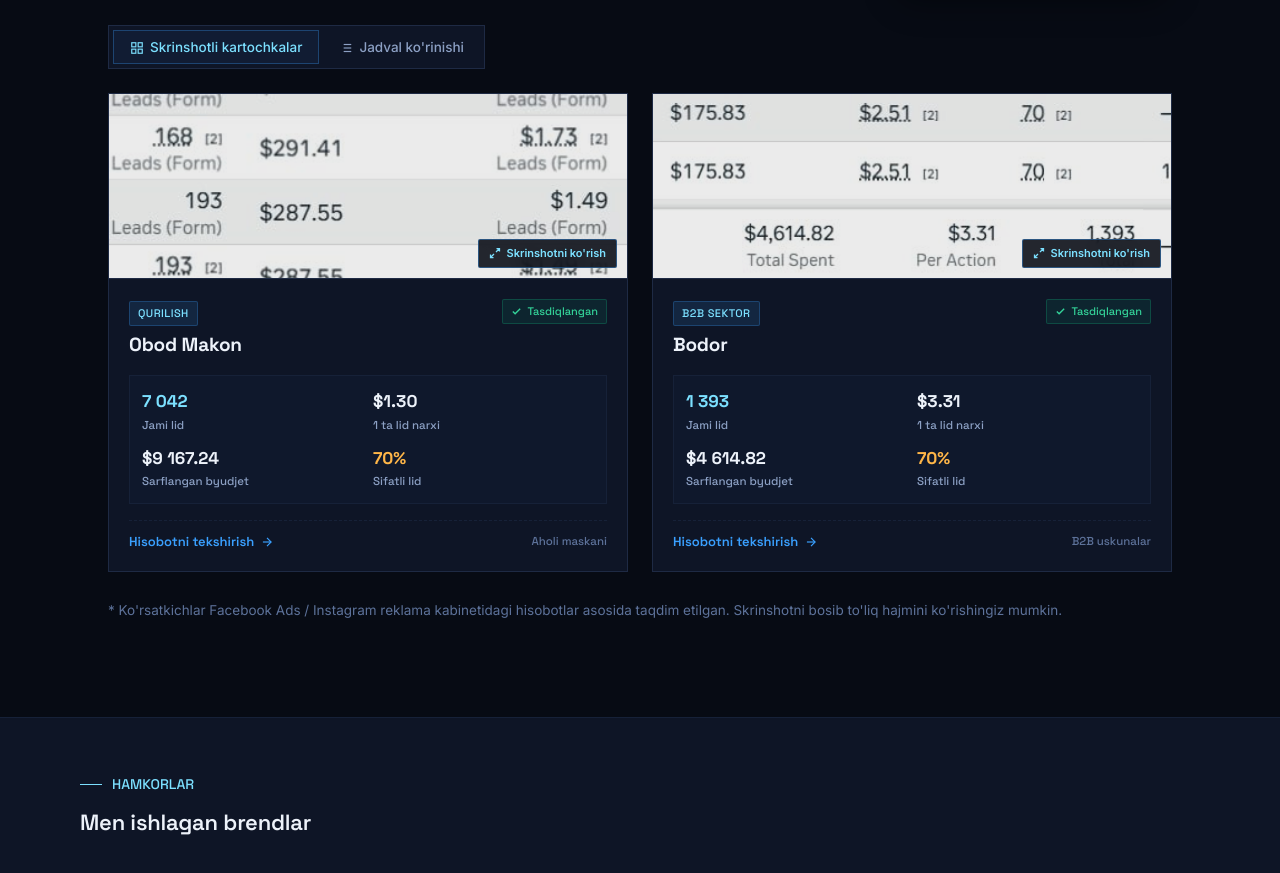
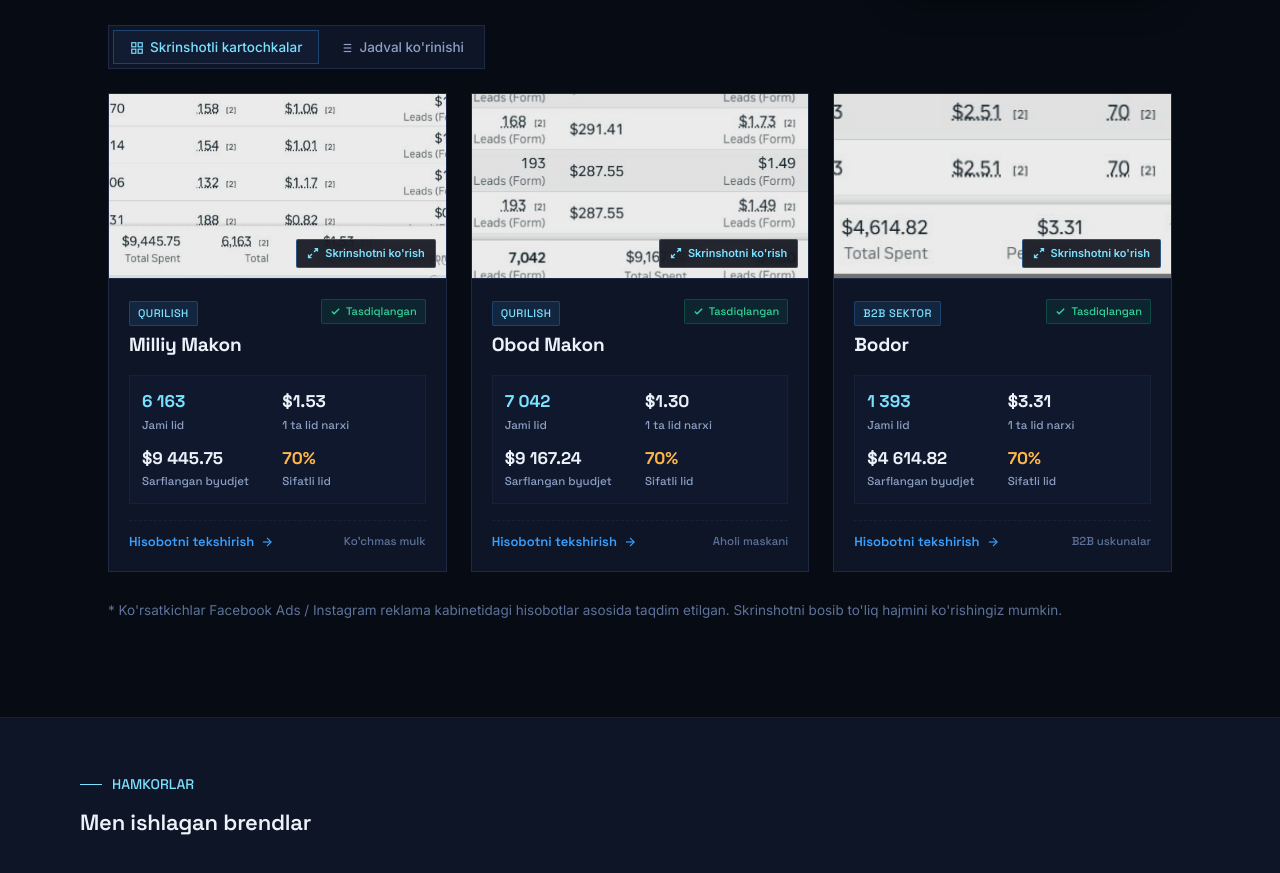
Before and after one commit to muhammadsolih30/marjona-loyhasi-, a website: page index.html in a window 1280 px wide. Shown: the part 2256-3129 px from the top of the page. Drawn offline with Linux system fonts and the light colour scheme.

Commit message:
Revert "Remove Milliy Makon case card and table row"
This reverts commit 5a77643a6f747c63d7d71c3c9783f08affa8111e.

```diff
--- a/index.html
+++ b/index.html
@@ -1595,6 +1595,64 @@
       <!-- 1. Rich Cards Grid (default) -->
       <div class="proof-grid" id="proofGrid">
 
+        <!-- Card: Milliy Makon -->
+        <article class="proof-card reveal">
+          <div class="proof-card-media"
+            onclick="openLightbox('page/photo_2026-09-14_15-47-06.jpg', 'Qurilish — Milliy Makon', '6 163 lid | $9 445.75 byudjet | $1.53/lid | 70% sifat')">
+            <img src="page/photo_2026-09-14_15-47-06.jpg" alt="Milliy Makon reklama kabineti skrinshoti" loading="lazy">
+            <div class="proof-media-badge">
+              <svg width="12" height="12" viewBox="0 0 24 24" fill="none" stroke="currentColor" stroke-width="2.5">
+                <path d="M15 3h6v6M9 21H3v-6M21 3l-7 7M3 21l7-7" />
+              </svg>
+              Skrinshotni ko'rish
+            </div>
+          </div>
+          <div class="proof-card-body">
+            <div class="proof-card-top">
+              <div>
+                <span class="niche">Qurilish</span>
+                <h3 class="client">Milliy Makon</h3>
+              </div>
+              <span class="proof-verified-pill">
+                <svg width="11" height="11" viewBox="0 0 24 24" fill="none" stroke="currentColor" stroke-width="3">
+                  <polyline points="20 6 9 17 4 12" />
+                </svg>
+                Tasdiqlangan
+              </span>
+            </div>
+
+            <div class="proof-metrics-grid">
+              <div class="proof-metric-item highlight">
+                <span class="val">6 163</span>
+                <span class="lbl">Jami lid</span>
+              </div>
+              <div class="proof-metric-item">
+                <span class="val">$1.53</span>
+                <span class="lbl">1 ta lid narxi</span>
+              </div>
+              <div class="proof-metric-item">
+                <span class="val">$9 445.75</span>
+                <span class="lbl">Sarflangan byudjet</span>
+              </div>
+              <div class="proof-metric-item quality">
+                <span class="val">70%</span>
+                <span class="lbl">Sifatli lid</span>
+              </div>
+            </div>
+
+            <div class="proof-card-footer">
+              <button class="proof-view-btn"
+                onclick="openLightbox('page/photo_2026-09-14_15-47-06.jpg', 'Qurilish — Milliy Makon', '6 163 lid | $9 445.75 byudjet | $1.53/lid | 70% sifat')">
+                Hisobotni tekshirish
+                <svg width="14" height="14" viewBox="0 0 24 24" fill="none" stroke="currentColor" stroke-width="2">
+                  <line x1="5" y1="12" x2="19" y2="12"></line>
+                  <polyline points="12 5 19 12 12 19"></polyline>
+                </svg>
+              </button>
+              <span class="proof-status-tag">Ko'chmas mulk</span>
+            </div>
+          </div>
+        </article>
 
         <!-- Card 3: Obod Makon -->
         <article class="proof-card reveal delay-200">
@@ -1728,6 +1786,20 @@
           <div>Skrinshot</div>
         </div>
 
+        <div class="case-row">
+          <div class="case-name"><span class="niche">Qurilish</span><span class="client">Milliy Makon</span></div>
+          <div class="case-col"><span class="v">6 163</span><span class="l">lid</span></div>
+          <div class="case-col"><span class="v">$9 445.75</span><span class="l">byudjet</span></div>
+          <div class="case-col"><span class="v">$1.53</span><span class="l">1 ta lid</span></div>
+          <div class="case-col quality"><span class="v">70%</span><span class="l">sifatli lid</span></div>
+          <div><button class="case-img-link"
+              onclick="openLightbox('page/photo_2026-09-14_15-47-06.jpg', 'Milliy Makon', '6 163 lid | $9 445.75 byudjet')"><svg
+                width="14" height="14" viewBox="0 0 24 24" fill="none" stroke="currentColor" stroke-width="2">
+                <rect x="3" y="3" width="18" height="18" rx="2" />
+                <circle cx="8.5" cy="8.5" r="1.5" />
+                <polyline points="21 15 16 10 5 21" />
+              </svg> Ko'rish</button></div>
+        </div>
         <div class="case-row">
           <div class="case-name"><span class="niche">B2B</span><span class="client">Bodor</span></div>
           <div class="case-col"><span class="v">1 393</span><span class="l">lid</span></div>
```
